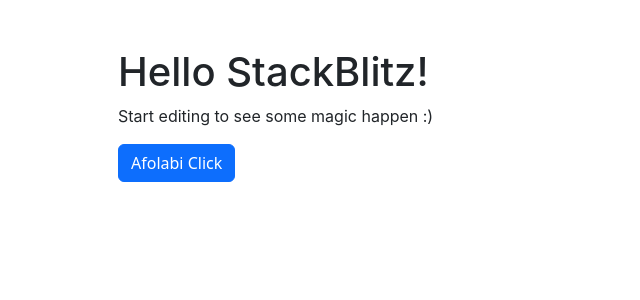
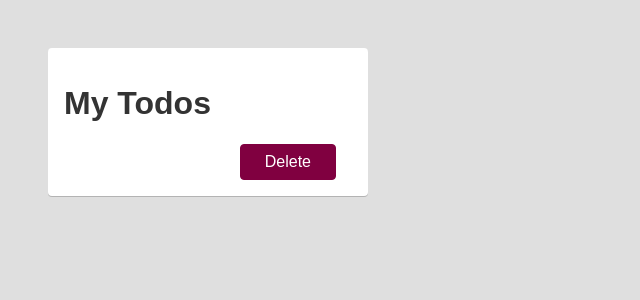
Before and after one commit to afolabiopakunle/react-001, a React (Create React App) app: page / in a window 1280 px wide. Shown: the top 300 px of the page, without its empty margins (0-640 px from the left). Built offline with nearby package versions, Linux system fonts and the light colour scheme.

Commit message:
css imported

```diff
--- a/public/index.html
+++ b/public/index.html
@@ -1,4 +1,3 @@
-<link href="https://cdn.jsdelivr.net/npm/bootstrap@5.2.0-beta1/dist/css/bootstrap.min.css" rel="stylesheet" integrity="sha384-0evHe/X+R7YkIZDRvuzKMRqM+OrBnVFBL6DOitfPri4tjfHxaWutUpFmBp4vmVor" crossorigin="anonymous">
 <div class="container p-5">
   <div id="root"></div>
 </div>
--- a/src/Afolabi.js
+++ b/src/Afolabi.js
@@ -1,8 +1,10 @@
 import React from 'react'
 import './style.css'
 
-export default function Afolabi() {
+function Afolabi() {
   return (
     <button class="btn btn-primary">Afolabi Click</button>
   )
 }
+
+export default Afolabi;
--- a/src/App.js
+++ b/src/App.js
@@ -3,12 +3,15 @@
 
 import Afolabi from './Afolabi';
 
-export default function App() {
+function App() {
   return (
-    <div>
-      <h1>Hello StackBlitz!</h1>
-      <p>Start editing to see some magic happen :)</p>
-      <Afolabi />
+    <div className="card">
+    <h1>My Todos</h1>
+    <div className="actions">
+      <button className="btn">Delete</button>
+    </div>
     </div>
   );
 }
+
+export default App;
--- a/src/index.js
+++ b/src/index.js
@@ -7,7 +7,5 @@
 // const root = createRoot(rootElement);
 
 root.render(
-  <StrictMode>
     <App />
-  </StrictMode>
 );
--- a/src/style.css
+++ b/src/style.css
@@ -1,9 +1,73 @@
-h1,
-p {
-  font-family: -apple-system, BlinkMacSystemFont, 'Segoe UI', Roboto, Oxygen,
-    Ubuntu, Cantarell, 'Open Sans', 'Helvetica Neue', sans-serif;
+* {
+  box-sizing: border-box;
 }
 
-button {
-  background-color: skyblue;
+body {
+  font-family: sans-serif;
+  margin: 3rem;
+  background-color: #DFDFDF;
 }
+
+h1, h2 {
+  color: #333333;
+}
+
+.actions {
+  text-align: right;
+}
+
+.btn {
+  font: inherit;
+  padding: 0.5rem 1.5rem;
+  cursor: pointer;
+  border-radius: 4px;
+  background-color: #800040;
+  color: white;
+  border: 1px solid #800040;
+  margin: 0 1rem;
+}
+
+.btn:hover {
+  background-color: #9C1458;
+  border-color: #800040;
+}
+
+.btn--alt {
+  background-color: transparent;
+  color: #800040;
+}
+
+.btn-alt:hover {
+  background-color: #F8DAE9;
+}
+
+.modal {
+  box-shadow: 0 1px 4px rgba(0, 0, 0, 0.2);
+  border-radius: 6px;
+  background-color: white;
+  padding: 1rem;
+  text-align: center;
+  width: 30rem;
+  z-index: 10;
+  position: fixed;
+  top: 20vh;
+  left: calc(50% - 15rem);
+}
+
+.card {
+  background-color: white;
+  border-radius: 4px;
+  box-shadow: 0 1px rgba(0, 0, 0, 0.2);
+  padding: 1rem;
+  width: 20rem;
+}
+
+.backdrop {
+  position: fixed;
+  z-index: 1;
+  background-color: rgba(0, 0, 0, 0.75);
+  width: 100%;
+  height: 100vh;
+  top: 0;
+  left: 0;
+}
```
